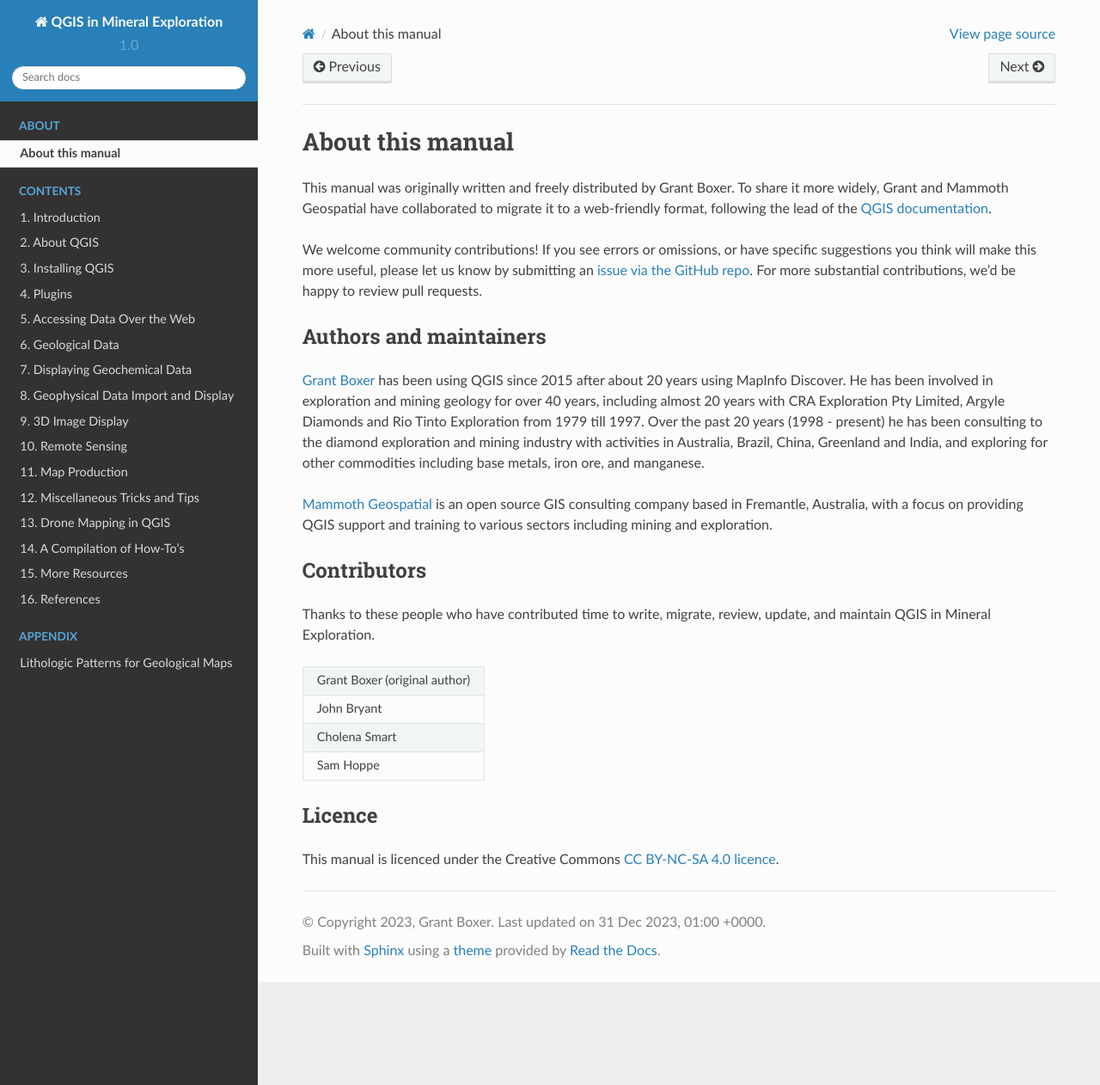
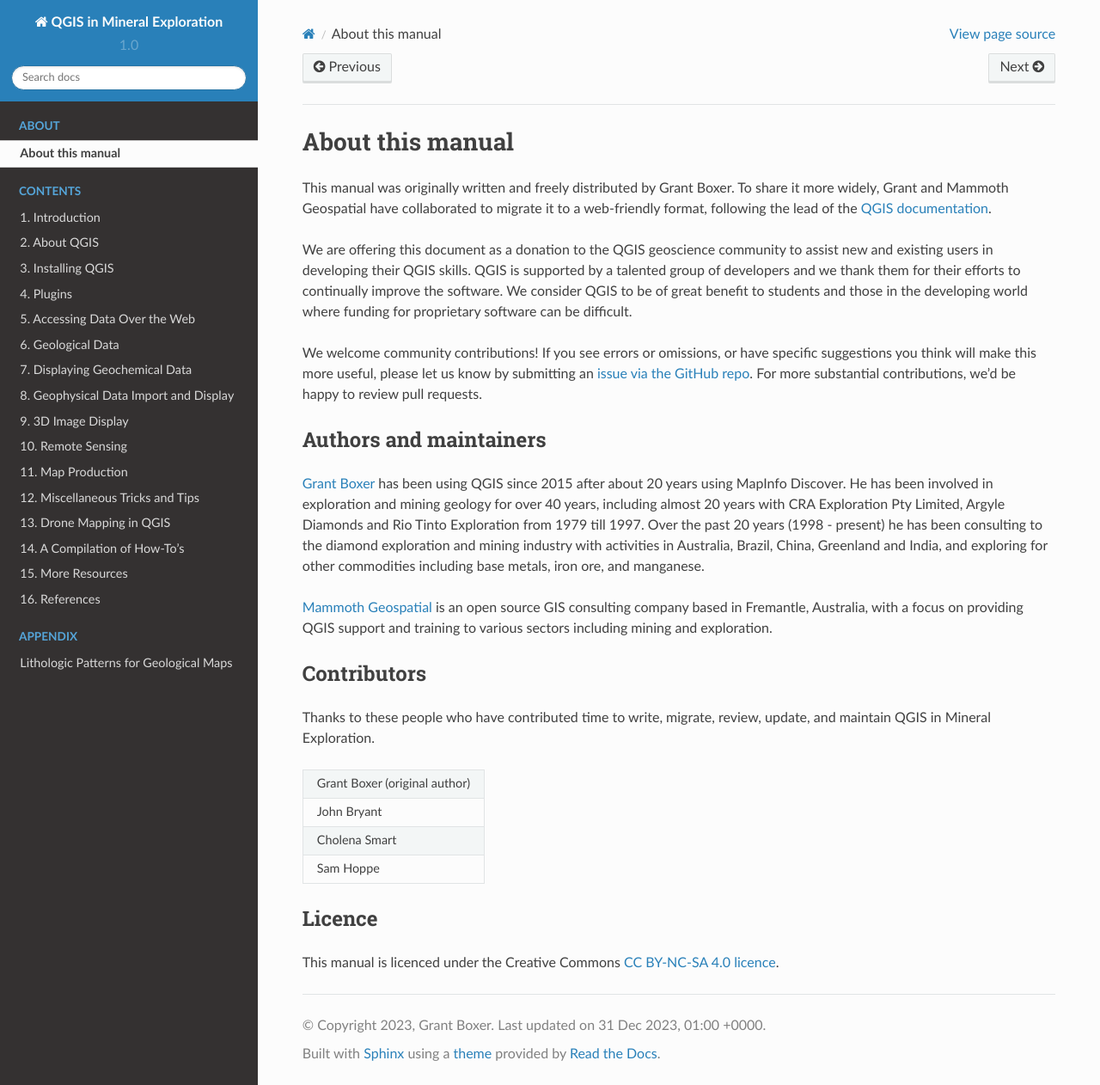
Before and after one commit to mammothgeospatial/qgis-in-mineral-exploration, a Sphinx documentation site: the page built from docs/source/about/index.rst, in a window 1280 px wide and 1262 px high. Shown: the whole window at 86% size. Built offline with Sphinx 7.4.7 and the Read the Docs theme 2.0.0, drawn with Linux system fonts in a browser that asks for light colours.

Commit message:
ad paragraph to about page

```diff
--- a/docs/source/about/index.rst
+++ b/docs/source/about/index.rst
@@ -3,6 +3,8 @@
 =================
 
 This manual was originally written and freely distributed by Grant Boxer. To share it more widely, Grant and Mammoth Geospatial have collaborated to migrate it to a web-friendly format, following the lead of the `QGIS documentation <https://docs.qgis.org/>`_.
+
+We are offering this document as a donation to the QGIS geoscience community to assist new and existing users in developing their QGIS skills. QGIS is supported by a talented group of developers and we thank them for their efforts to continually improve the software. We consider QGIS to be of great benefit to students and those in the developing world where funding for proprietary software can be difficult.
 
 We welcome community contributions! If you see errors or omissions, or have specific suggestions you think will make this more useful, please let us know by submitting an `issue via the GitHub repo <https://github.com/mammothgeospatial/qgis-in-mineral-exploration/issues>`_. For more substantial contributions, we'd be happy to review pull requests.
 
```
